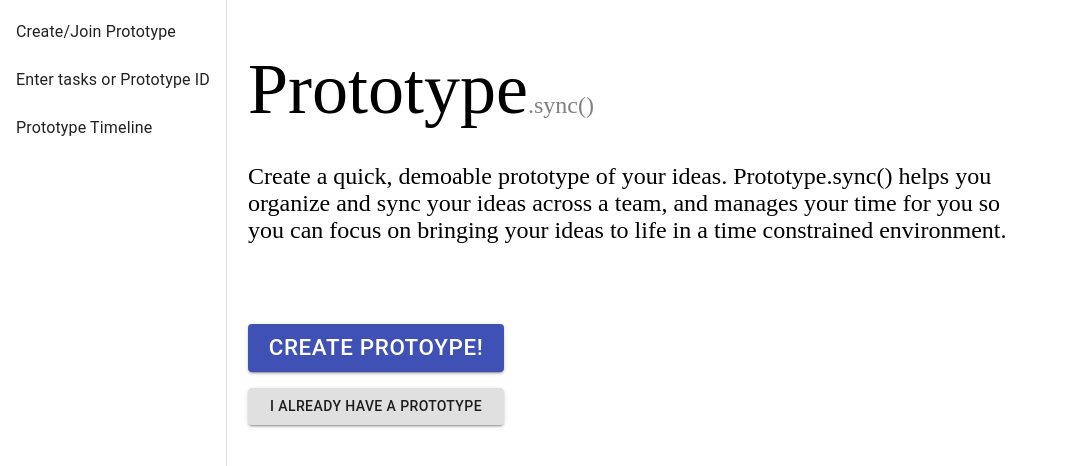
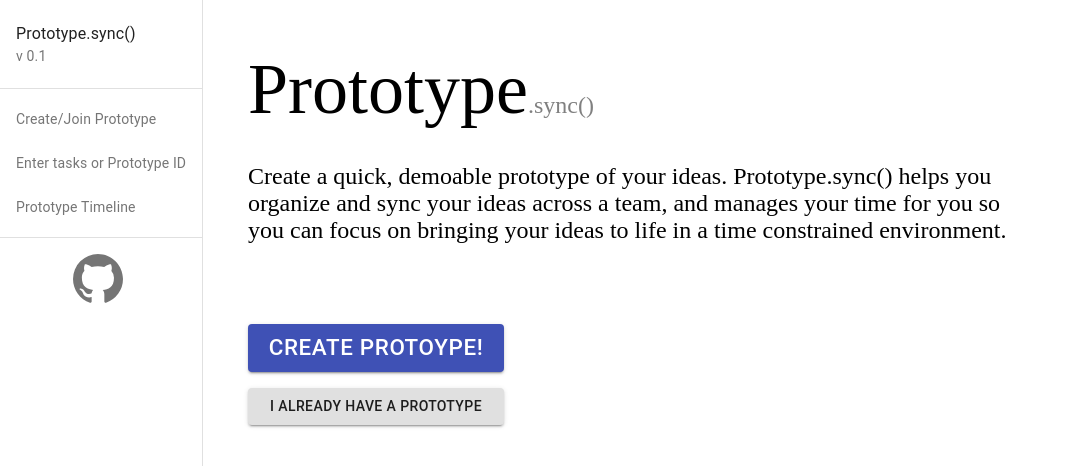
Before and after one commit to Winswins22/prototype.sync, a React (Create React App) app: page / in a window 1280 px wide. Shown: the top 466 px of the page, without its empty margins (0-1068 px from the left). Built offline with nearby package versions, Linux system fonts and the light colour scheme.

Commit message:
add sidebar features

```diff
--- a/src/components/Sidebar/Sidebar.jsx
+++ b/src/components/Sidebar/Sidebar.jsx
@@ -8,9 +8,20 @@ import {
   ListItemText
 } from '@material-ui/core'
 
-import {makeStyles} from '@material-ui/core/styles'
+import {
+  CenteredList,
+  CenteredIcon,
+  CenteredItem,
+  LargeListItemText
+} from './SidebarElems'
+
+import Divider from '@material-ui/core/Divider'
+
+import { makeStyles } from '@material-ui/core/styles'
 
 // import { MdKeyboardArrowRight } from 'react-icons/md';
+
+import { VscGithubInverted } from 'react-icons/vsc'
 
 const useStyles = makeStyles({
   drawer: {
@@ -31,13 +42,33 @@ const Sidebar = () => {
   return(
     <>
       <MUIDrawer variant="permanent" className={classes.drawer}>
+
         <List>
-            {prototypeItems.map((text, index) => (
-              <ListItem button key={text}>
-                <ListItemText primary={text} />
-              </ListItem>
-            ))}
-          </List>
+          <ListItem>
+            <ListItemText primary={"Prototype.sync()"} secondary={"v 0.1"}/>
+          </ListItem>
+        </List>
+
+        <Divider></Divider>
+
+        <List>
+          {prototypeItems.map((text, index) => (
+            <ListItem button key={text}>
+              <ListItemText secondary={text} />
+            </ListItem>
+          ))}
+        </List>
+
+        <Divider></Divider>
+
+        <List>
+          <CenteredItem component="a" href="https://github.com/Winswins22/prototype.sync" target="_blank" rel="noopener">
+            <ListItemIcon>
+              <VscGithubInverted size={50}></VscGithubInverted>
+            </ListItemIcon>
+          </CenteredItem>
+        </List>
+
       </MUIDrawer>
     </>
   )
--- a/src/components/Sidebar/SidebarElems.jsx
+++ b/src/components/Sidebar/SidebarElems.jsx
@@ -1 +1,28 @@
 import styled from 'styled-components'
+
+import {
+  Drawer as MUIDrawer,
+  List,
+  ListItem,
+  ListItemIcon,
+  ListItemText
+} from '@material-ui/core'
+
+export const CenteredList = styled(List)`
+  display: flex;
+  justify-content: center;
+`
+
+export const CenteredIcon = styled(ListItemIcon)`
+  display: flex;
+  justify-content: center;
+`
+
+export const CenteredItem = styled(ListItem)`
+  display: flex;
+  justify-content: center;
+`
+
+export const LargeListItemText = styled(ListItemText)`
+  font-size: 2rem
+`
```
